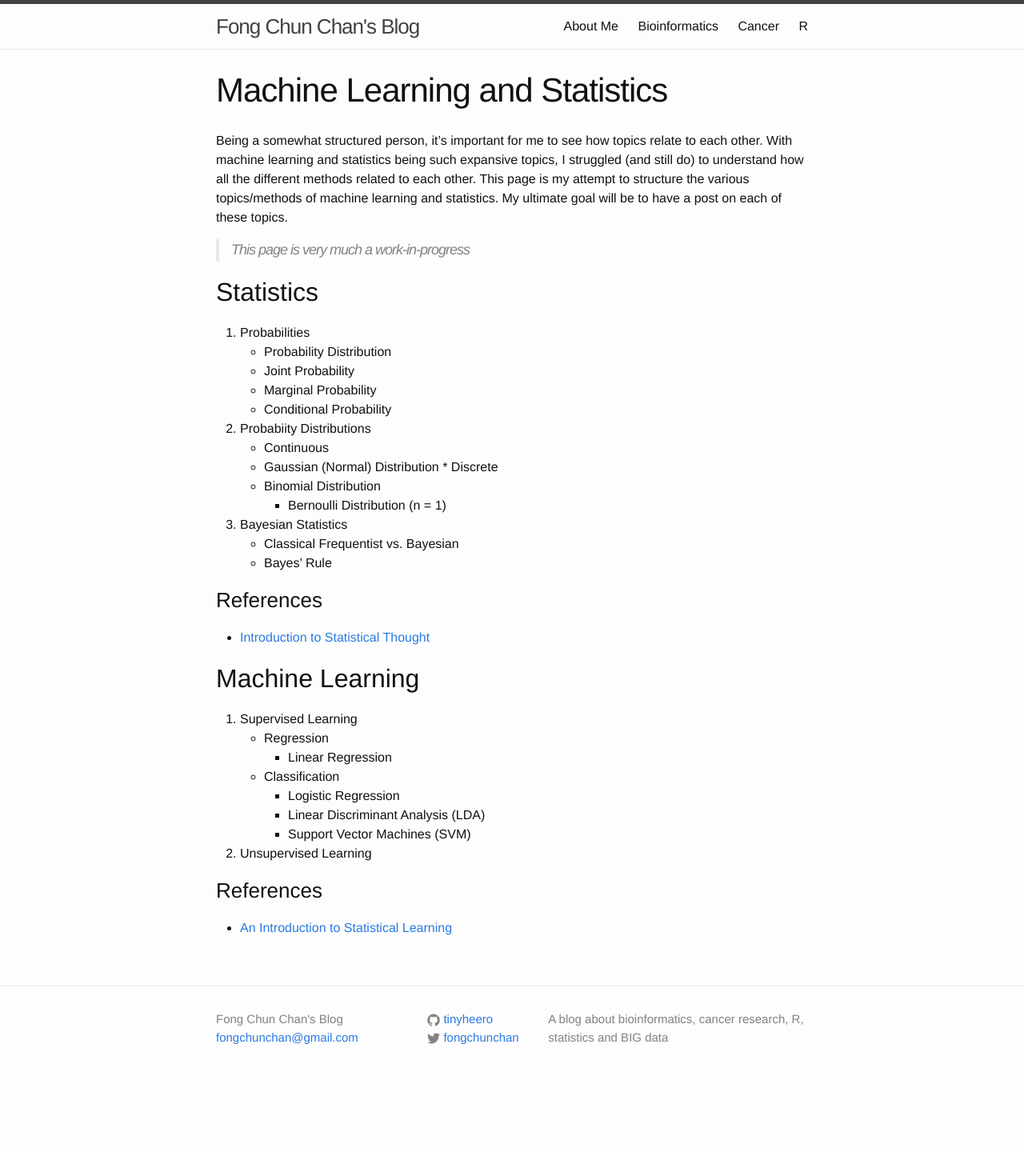
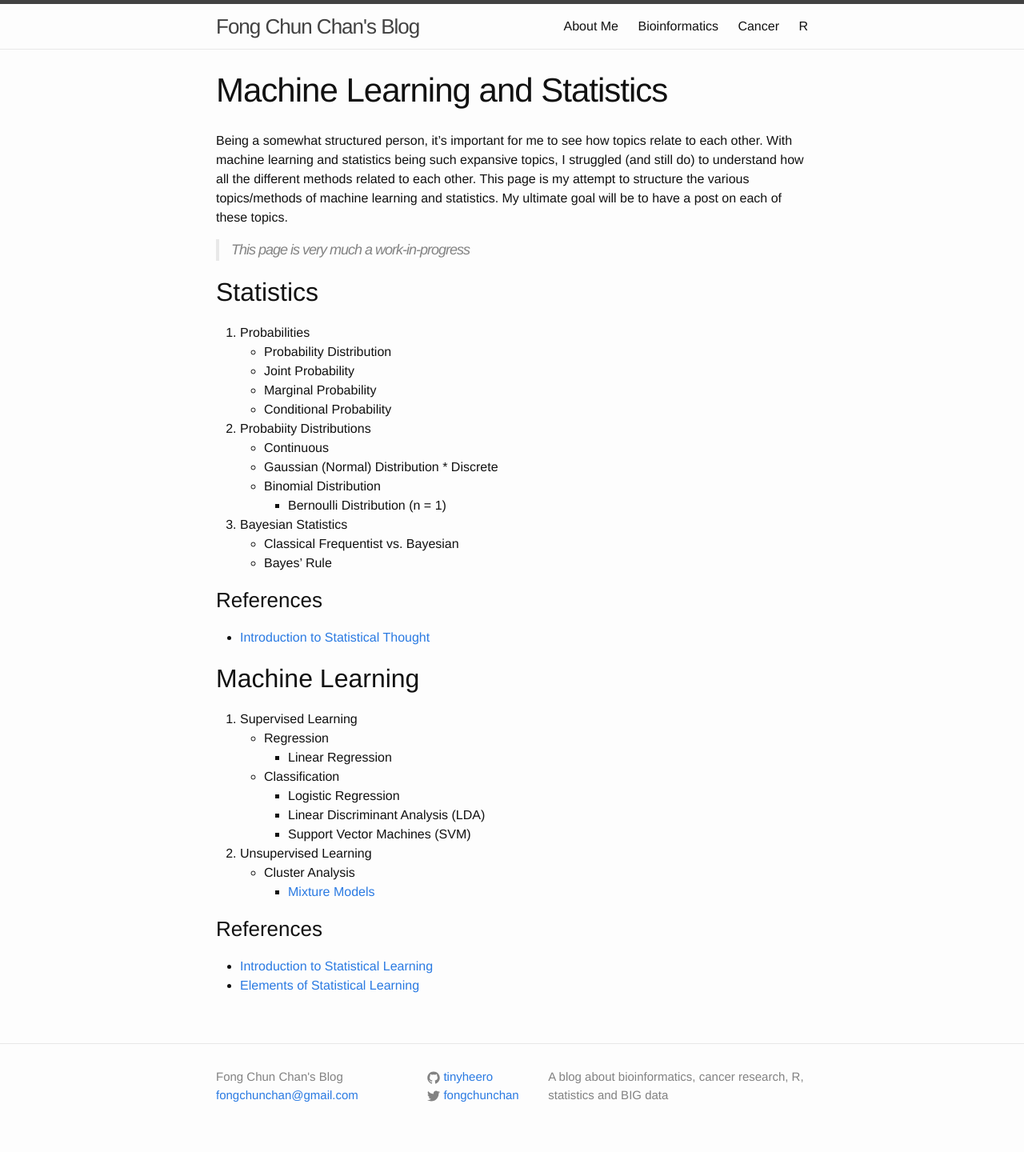
Before and after one commit to tinyheero/tinyheero.github.io, a Jekyll site: the page built from ml-and-stats-overview.md, in a window 1280 px wide. Shown: the whole page at 80% size. Built offline with Jekyll 4.4.1, drawn with Linux system fonts in a browser that asks for light colours; nearby versions of some CDN libraries; library files that are not in the unit come from our copies; Markdown is read by kramdown in place of the engine named in the settings; before the commit the page ends 1368 px from its top, so only the background shows below that.

Commit message:
Adding References and Mixture Model Post

```diff
--- a/ml-and-stats-overview.md
+++ b/ml-and-stats-overview.md
@@ -39,7 +39,10 @@
         + Linear Discriminant Analysis (LDA)
         + Support Vector Machines (SVM)
 1. Unsupervised Learning
+    * Cluster Analysis
+        + [Mixture Models]({% post_url 2015-10-13-mixture-model %})
 
 ### References
 
-* [An Introduction to Statistical Learning](http://www-stat.stanford.edu/~tibs/ElemStatLearn/download.html)
+* [Introduction to Statistical Learning](http://www-bcf.usc.edu/~gareth/ISL/)
+* [Elements of Statistical Learning](http://statweb.stanford.edu/~tibs/ElemStatLearn/)
```
